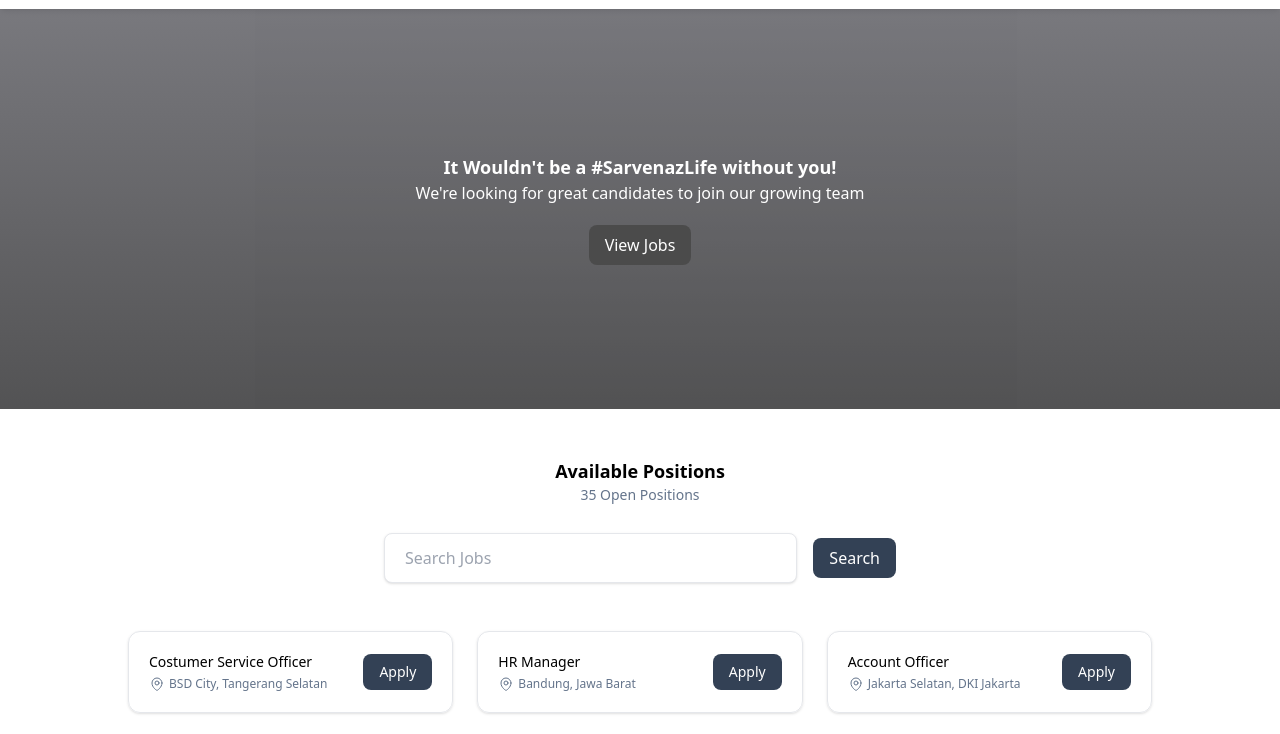
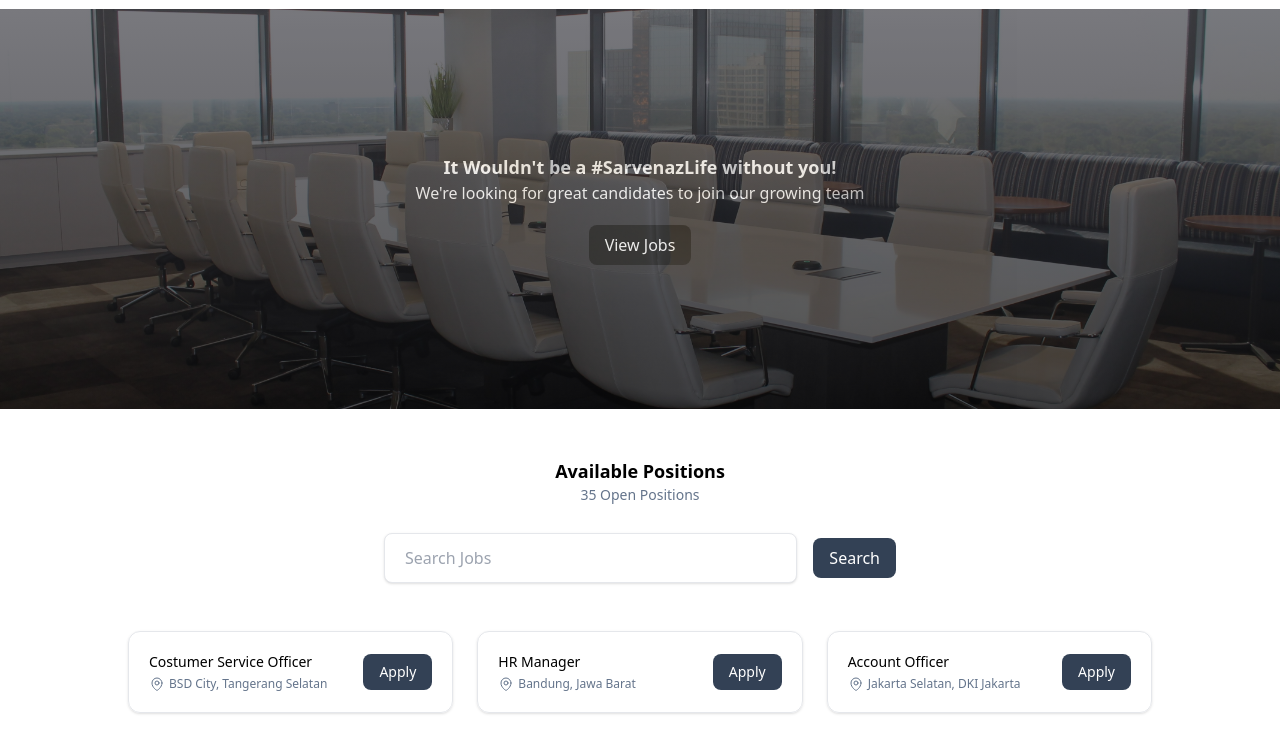
Before and after one commit to mazfaa/sarvenaz-v1.0, a website: page career.html in a window 1280 px wide. Shown: the part 61-795 px from the top of the page. Drawn offline with nearby package versions, Linux system fonts and the light colour scheme; files that its build step writes are made by us from their sources; the site is published under a folder, as on GitHub Pages, so addresses that start at the root find nothing.

Commit message:
fix career hero bg image

```diff
--- a/career.html
+++ b/career.html
@@ -128,7 +128,7 @@
 
     <!-- hero -->
     <section id="career-hero">
-      <div class="container bg-career-hero h-96 lg:h-[400px] w-full bg-cover lg:bg-center" style="background-image: url('/src/img/career-hero.jpg'); back">
+      <div class="container bg-career-hero h-96 lg:h-[400px] w-full bg-cover lg:bg-center" style="background-image: url('src/img/career-hero.jpg');">
         <div
           class="bg-gradient-to-b from-zinc-700 to-zinc-950 w-full h-full z-10 opacity-70 text-white grid place-content-center place-items-center h-scree"
         >
```
